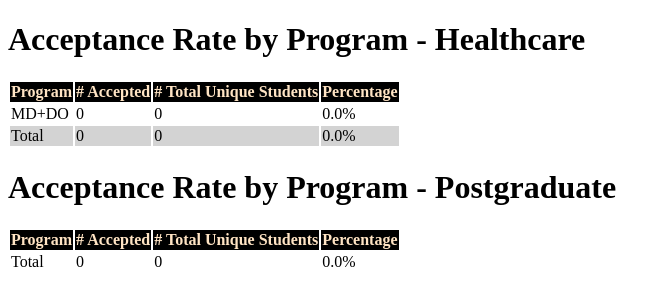
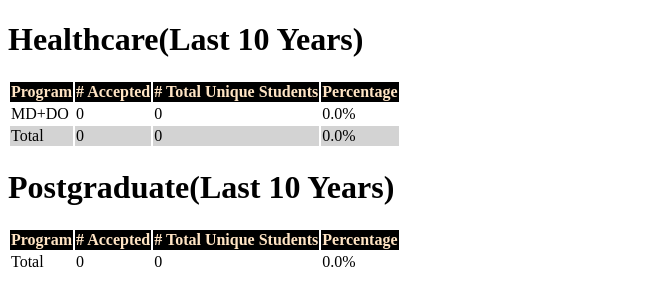
Before and after one commit to mebcool/Gradoutcome, a Flask app: page /tables in a window 1280 px wide. Shown: the part 54-360 px from the top of the page, without its empty margins (0-671 px from the left). Run offline with Flask 3, Linux system fonts and the light colour scheme; data that the repository does not hold is empty.

Commit message:
Update tables.html

```diff
--- a/proto3/templates/tables.html
+++ b/proto3/templates/tables.html
@@ -1,7 +1,7 @@
 {% extends "base.html" %}
 {% block title %}Tables{% endblock %}
 {% block body %}
-    <h1>Acceptance Rate by Program - Healthcare</h1>
+    <h1>Healthcare(Last 10 Years)</h1>
     <table>
         <thead>
             <tr>
@@ -23,7 +23,7 @@
         </tbody>
     </table>
 
-    <h1>Acceptance Rate by Program - Postgraduate</h1>
+    <h1>Postgraduate(Last 10 Years)</h1>
     <table>
         <thead>
             <tr>
```
